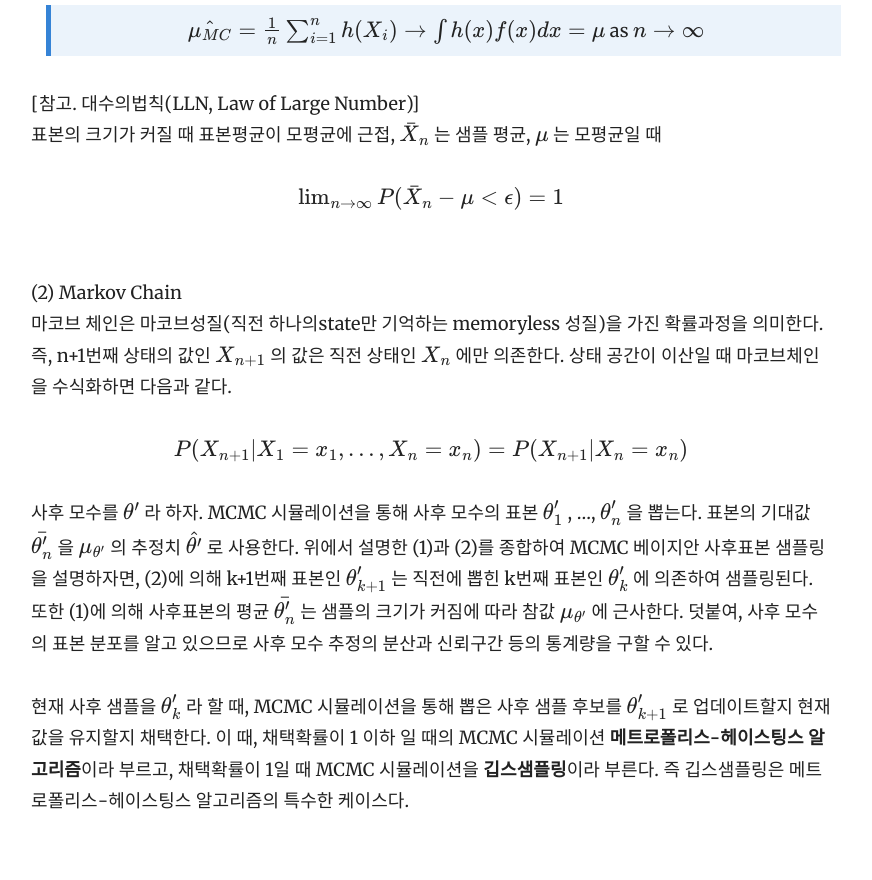
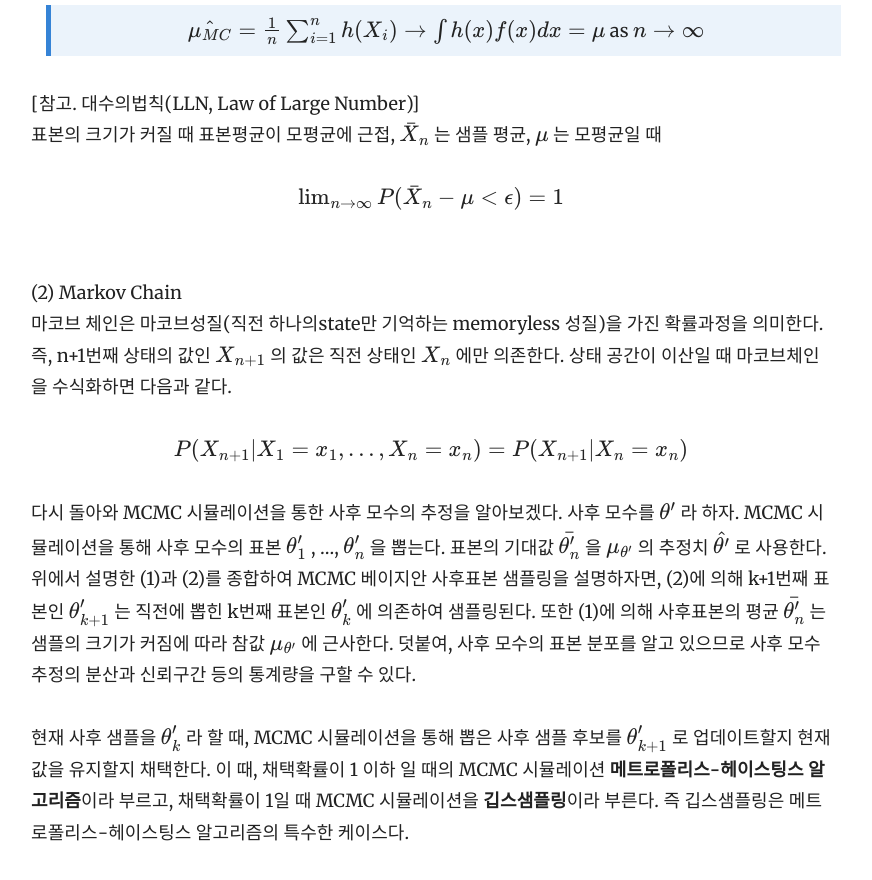
Before and after one commit to yrk3434/yrk3434.github.io, a Jekyll site: the page built from _docs/Theory/Bayesian Inference.md, in a window 1280 px wide and 900 px high, scrolled down 7149 px. Shown: the top 880 px of the window, without its empty margins (359-1231 px from the left). Built offline with Jekyll 4.4.1, drawn with Linux system fonts in a browser that asks for light colours; formulas are drawn with MathJax 3.

Commit message:
Update Bayesian Inference.md

```diff
--- a/_docs/Theory/Bayesian Inference.md
+++ b/_docs/Theory/Bayesian Inference.md
@@ -215,6 +215,7 @@ MCMC 시뮬레이션을 설명하기에 앞서 몬테카를로방법과 마코
 <center> $ P(X_{n+1}|X_1=x_1, ..., X_n=x_n ) = P(X_{n+1}|X_n=x_n) $ </center>
 
 <br/>
+다시 돌아와 MCMC 시뮬레이션을 통한 사후 모수의 추정을 알아보겠다.
 사후 모수를 $ \theta' $ 라 하자. MCMC 시뮬레이션을 통해 사후 모수의 표본 $ \theta_1' $ , ..., $ \theta_n' $ 을 뽑는다.
 표본의 기대값 $ \bar{\theta_n'} $  을 $ \mu_{\theta'} $ 의 추정치 $ \hat{\theta'} $ 로 사용한다.
 위에서 설명한 (1)과 (2)를 종합하여 MCMC 베이지안 사후표본 샘플링을 설명하자면,
```
